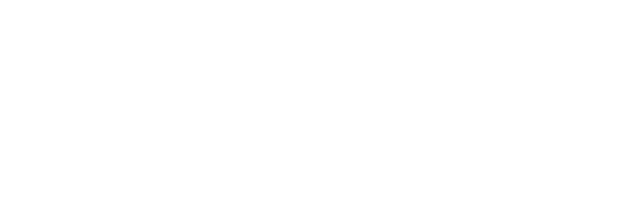
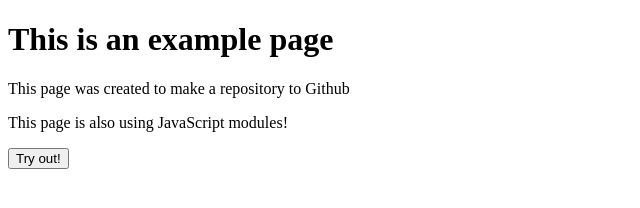
Before and after one commit to foreversick/git-example, a plain HTML site: page index.html in a window 1280 px wide. Shown: the whole page, without its empty margins (0-640 px from the left). Drawn offline with Linux system fonts and the light colour scheme.

Commit message:
added new html and js file

```diff
--- a/index.html
+++ b/index.html
@@ -7,6 +7,10 @@
     <title>Example page</title>
 </head>
 <body>
+    <h1>This is an example page</h1>
 
+    <p>This page was created to make a repository to Github</p>
+    <p>This page is also using JavaScript modules!</p>
+    <button id="js-tryout">Try out!</button>
 </body>
 </html>
--- /dev/null
+++ b/script.js
@@ -0,0 +1 @@
+console.log('This JS script is running!')
```
